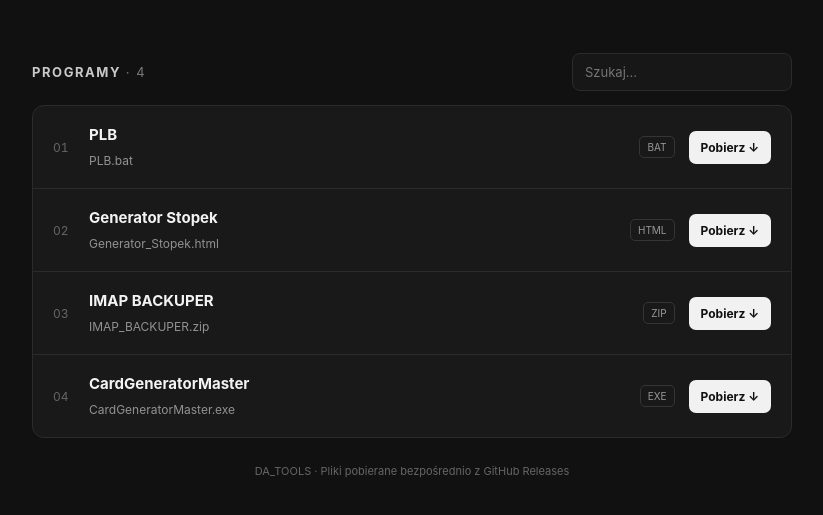
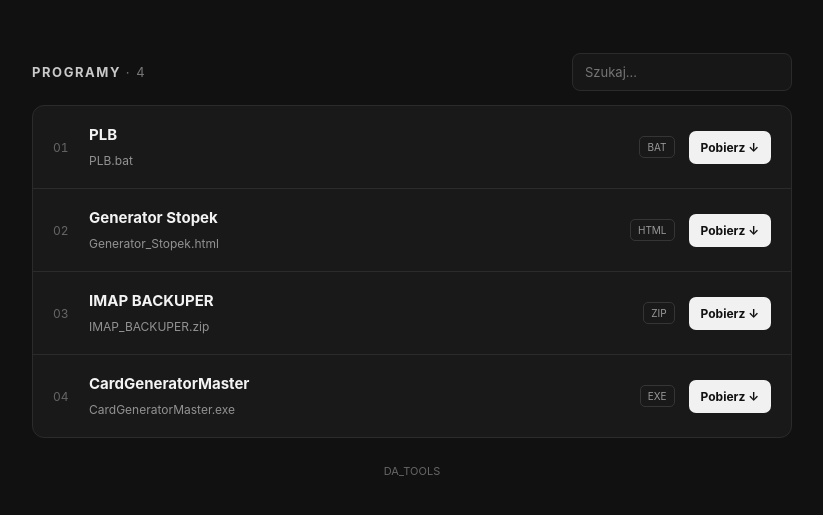
Before and after one commit to dandihandi/da_tools, a plain HTML site: page index.html in a window 1280 px wide. Shown: the part 149-664 px from the top of the page, without its empty margins (228-1051 px from the left). Drawn offline with Linux system fonts and the light colour scheme.

Commit message:
Update index.html

```diff
--- a/index.html
+++ b/index.html
@@ -82,7 +82,7 @@
       </div>
       <div class="empty" id="empty">Nie znaleziono programu.</div>
     </section>
-    <footer>DA_TOOLS · Pliki pobierane bezpośrednio z GitHub Releases</footer>
+    <footer>DA_TOOLS</footer>
   </main>
   <script>
     const search = document.getElementById('search');
```
